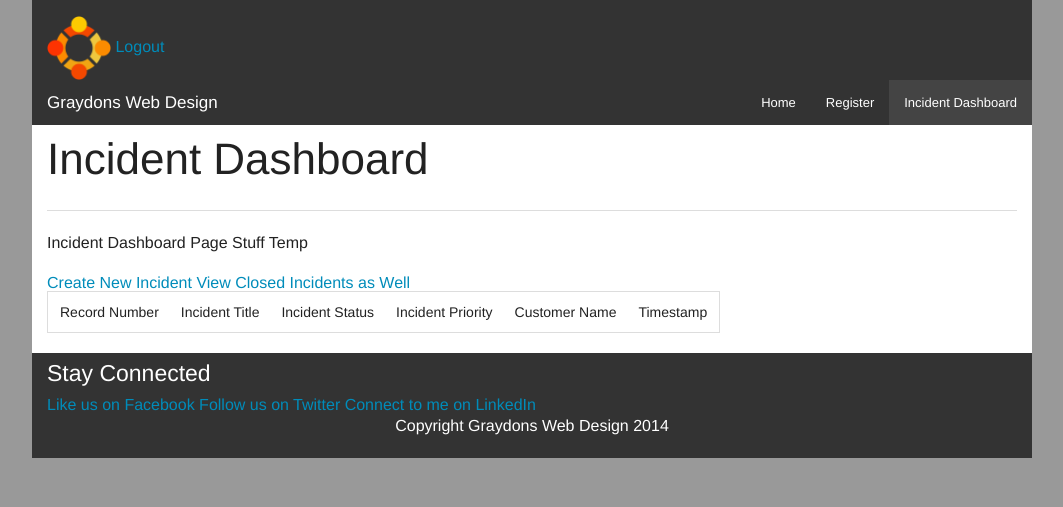
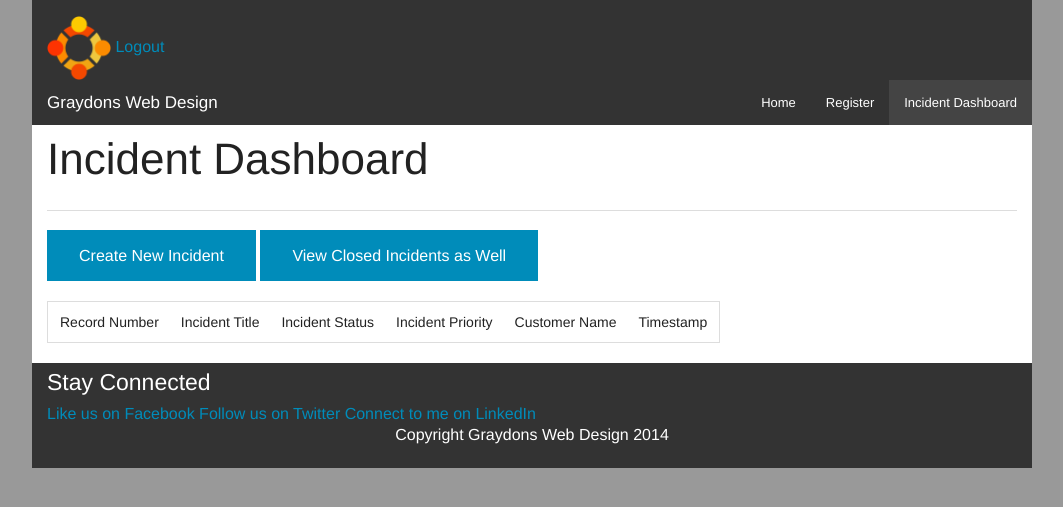
Before and after one commit to graydon-armstrong/Assignment4_FinalProject, a PHP site: page /incident_dashboard.php?all=true in a window 1280 px wide. Shown: the top 507 px of the page, without its empty margins (108-1171 px from the left). Run offline with PHP 8.4, Linux system fonts and the light colour scheme; the visitor is signed in with stand-in values (Sample User, id 1); data that the repository does not hold is empty.

Commit message:
Turn Links into Buttons on Incident Dashboard

```diff
--- a/incident_dashboard.php
+++ b/incident_dashboard.php
@@ -27,9 +27,8 @@ File Description: The home page for the website. Has the tag and mission stateme
 		<div class="row">
 			<div id="content">
 				<div class="large-12 columns">
-					<p>Incident Dashboard Page Stuff Temp</p>
-					<a href="add_incident.php">Create New Incident</a>
-					<a href="incident_dashboard.php?all=true">View Closed Incidents as Well</a>
+					<a href="add_incident.php" class="button">Create New Incident</a>
+					<a href="incident_dashboard.php?all=true" class="button">View Closed Incidents as Well</a>
 					<?php
 						include('php/convert_priority.php');
 						//create connection to database
```
